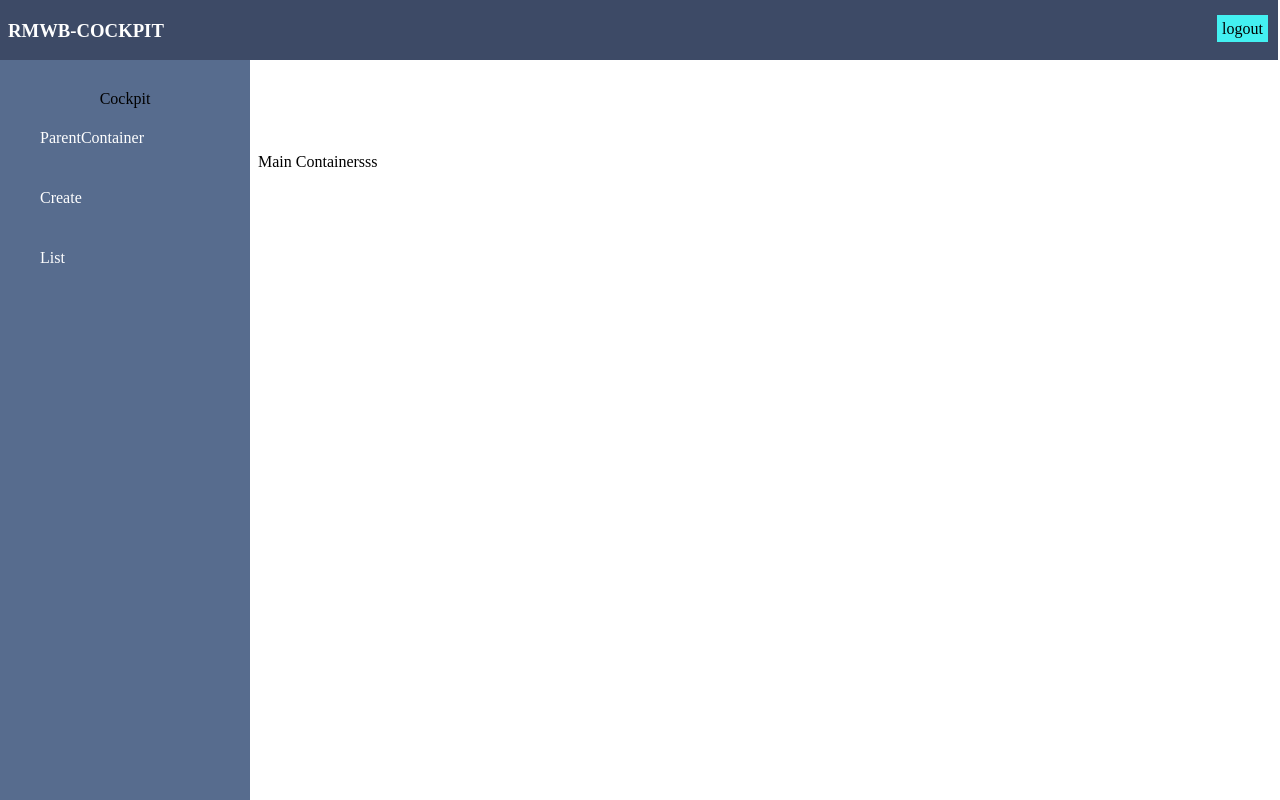
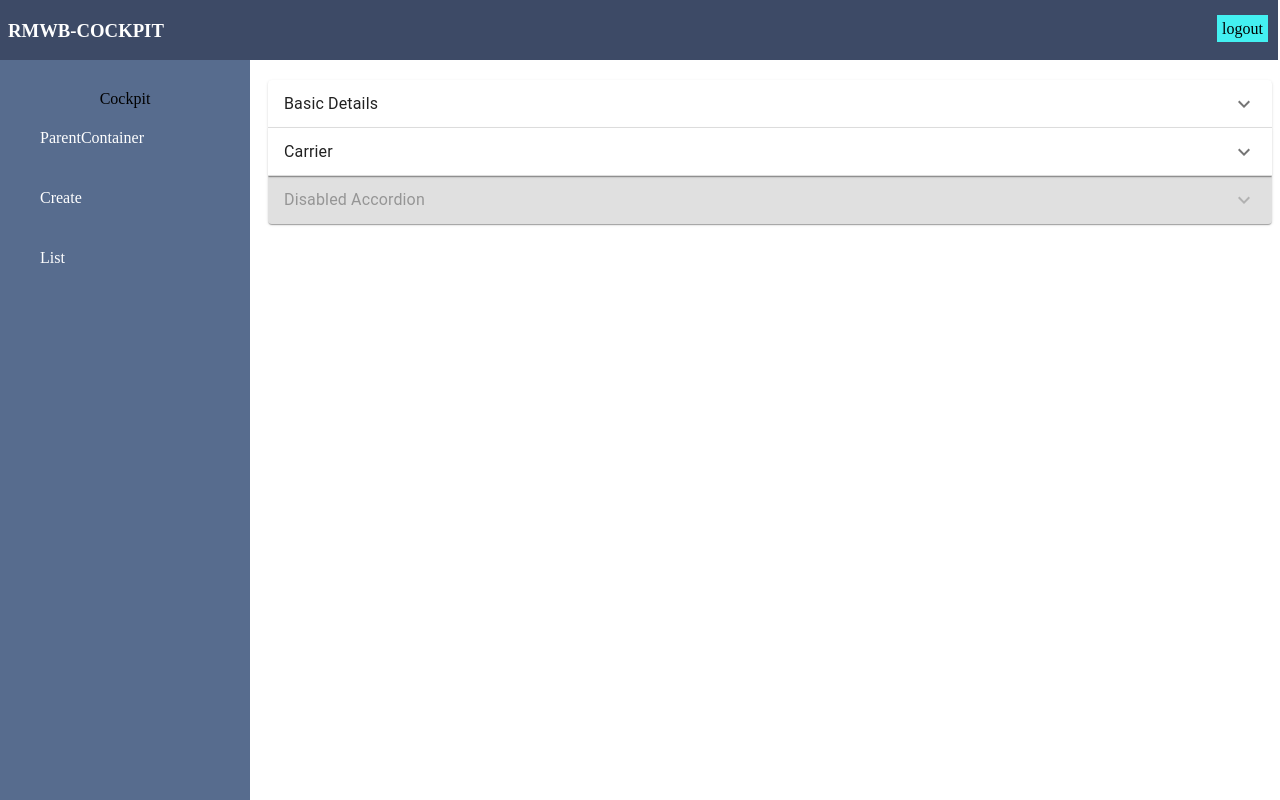
Before and after one commit to kalesmca/react-lifcycle-poc, a React (Create React App) app in the folder lifecycle-test-app/: page /profile in a window 1280 px wide. Built offline with nearby package versions, Linux system fonts and the light colour scheme; the HTML template or start-up script is replaced by a standard one.

Commit message:
color changes by dynamically

```diff
--- a/lifecycle-test-app/package.json
+++ b/lifecycle-test-app/package.json
@@ -5,6 +5,7 @@
   "dependencies": {
     "@emotion/react": "^11.8.2",
     "@emotion/styled": "^11.8.1",
+    "@mui/icons-material": "^5.5.1",
     "@mui/material": "^5.5.1",
     "@mui/styled-engine-sc": "^5.4.2",
     "@testing-library/jest-dom": "^5.16.2",
@@ -14,6 +15,7 @@
     "react-dom": "^17.0.2",
     "react-router-dom": "^6.2.2",
     "react-scripts": "5.0.0",
+    "sass": "^1.49.9",
     "styled-components": "^5.3.3",
     "web-vitals": "^2.1.4"
   },
--- a/lifecycle-test-app/src/App.js
+++ b/lifecycle-test-app/src/App.js
@@ -1,10 +1,16 @@
-import React from "react";
+import React,{useEffect} from "react";
 import { BrowserRouter } from "react-router-dom";
 import LayoutContainer from './containers/layout/layout-container';
+import {dark} from './config/constants';
 
 import './index.css'
 
 const App = () => {
+  useEffect(()=>{
+    document.documentElement.style.setProperty('--primaryColor', dark.primaryColor);
+    document.documentElement.style.setProperty('--secondaryColor', dark.secondaryColor);
+    document.documentElement.style.setProperty('--textColor', dark.textColor);
+  })
   return (
     <BrowserRouter >
       <div className="w-100">
--- /dev/null
+++ b/lifecycle-test-app/src/config/constants.js
@@ -0,0 +1,5 @@
+export const dark ={
+    primaryColor: "#576c8e",
+    secondaryColor: '#43F0F1',
+    textColor:'#fff',
+}
--- a/lifecycle-test-app/src/containers/class-component-POC/parent-container-component.js
+++ b/lifecycle-test-app/src/containers/class-component-POC/parent-container-component.js
@@ -39,7 +39,7 @@ export default class ParentContainer extends React.Component {
     render(){
         console.log('parent render method trigging');
         return(
-            <div>ParentContainer
+            <div className="container">ParentContainer
                 <div>Parent</div>
                 <div>Name : <input  value={this.state.name} onChange={(e)=>{this.setState({name:e.target.value})}}/></div>
                 <Child1Container name={this.state.name}/>
--- a/lifecycle-test-app/src/containers/create/investment-type.js
+++ b/lifecycle-test-app/src/containers/create/investment-type.js
@@ -2,7 +2,7 @@ import React from 'react';
 
 function InvestmentType(props) {
     return (
-        <div style={{height : "800px", width: "400px", background:"red"}}>
+        <div className='container'>
             InvestmentType
 
         </div>
--- a/lifecycle-test-app/src/containers/create/investment.js
+++ b/lifecycle-test-app/src/containers/create/investment.js
@@ -2,7 +2,7 @@ import React from 'react';
 
 function Investment(props) {
     return (
-        <div>
+        <div className='container'>
             Investment
         </div>
     );
--- a/lifecycle-test-app/src/containers/layout/components/header.js
+++ b/lifecycle-test-app/src/containers/layout/components/header.js
@@ -1,5 +1,6 @@
 import React from 'react';
 import "../../../index.css";
+import {Link } from "react-router-dom";
 
 
 const HeaderComponent = (props) =>{
@@ -13,7 +14,9 @@ const HeaderComponent = (props) =>{
 
                     </div>
                     <div className="header-right">
+                    <Link to="/profile"><i className="fa fa-user" style={{color:"white", marginRight:"20px"}}></i></Link>
                         <a className="logout-btn">logout</a>
+
                     </div>
 
                 </header>
--- a/lifecycle-test-app/src/containers/layout/layout-container.js
+++ b/lifecycle-test-app/src/containers/layout/layout-container.js
@@ -1,4 +1,4 @@
-import React from 'react';
+import React, { lazy } from 'react';
 import "../../index.css";
 import HeaderComponent from './components/header';
 import SideBarComponent from './components/sidenav';
@@ -10,6 +10,7 @@ const CreateInvestmentComponent = React.lazy(() => import("../create/investment"
 const CreateTypeComponent = React.lazy(() => import("../create/investment-type"));
 const InvestmentTypeListComponent = React.lazy(() => import("../list/investment-types"));
 const InvestmentList = React.lazy(() => import("../list/investmentList"));
+const ProfileContainer = React.lazy(()=> import("../profile/profileContainer"));
 
 
 
@@ -43,6 +44,9 @@ const LayoutContainer = (props) => {
           <Route path="types-list" element={<React.Suspense fallback={<>...</>}>
                 <InvestmentTypeListComponent />
               </React.Suspense>} />
+              <Route path="profile" element={<React.Suspense fallback={<>...</>}>
+                <ProfileContainer />
+              </React.Suspense>} />
 
           {/* Using path="*"" means "match anything", so this route
                 acts like a catch-all for URLs that we don't have explicit
@@ -51,13 +55,13 @@ const LayoutContainer = (props) => {
                 <ParentContainer />
               </React.Suspense>} />
 
+
+
       </Routes>
 
 
 
         <div className="container">
-          Main Containersss
-
 
             <Outlet />
 
--- /dev/null
+++ b/lifecycle-test-app/src/containers/profile/profile.scss
@@ -0,0 +1,11 @@
+.container{
+    .dob-date{
+        outline: 0;
+        border-width: 0 0 1px;
+        border-color: black;
+        margin-top: 35px;
+        margin-left: 7px;
+        margin-right: 7px;
+        width: 26%;
+    }
+}
--- /dev/null
+++ b/lifecycle-test-app/src/containers/profile/profileContainer.js
@@ -0,0 +1,77 @@
+import React from 'react';
+import {TextField, Box} from '@mui/material';
+import './profile.scss';
+import Accordion from '@mui/material/Accordion';
+import AccordionSummary from '@mui/material/AccordionSummary';
+import AccordionDetails from '@mui/material/AccordionDetails';
+import Typography from '@mui/material/Typography';
+import ExpandMoreIcon from '@mui/icons-material/ExpandMore';
+
+
+export default function ProfileContainer() {
+  return (
+    <div className='container'>
+        <div>
+        <Accordion>
+        <AccordionSummary
+          expandIcon={<ExpandMoreIcon />}
+          aria-controls="panel1a-content"
+          id="panel1a-header"
+        >
+          <Typography>Basic Details</Typography>
+        </AccordionSummary>
+        <AccordionDetails>
+          <Typography>
+          <Box
+            component="form"
+            sx={{
+                '& .MuiTextField-root': { m: 1, width: '33ch',  },
+            }}
+            noValidate
+            autoComplete="off"
+        >
+             <TextField id="standard-basic" label="Name" variant="standard" />
+             <input className="dob-date" type="date" id="birthday" name="birthday" />
+             <TextField id="standard-basic" label="Email-ID" variant="standard" />
+             <TextField id="standard-basic" label="Blood Group" variant="standard" />
+             <TextField id="standard-basic" label="Mobile Number" variant="standard" />
+
+
+
+
+            </Box>
+          </Typography>
+        </AccordionDetails>
+      </Accordion>
+      <Accordion>
+        <AccordionSummary
+          expandIcon={<ExpandMoreIcon />}
+          aria-controls="panel2a-content"
+          id="panel2a-header"
+        >
+          <Typography>Carrier</Typography>
+        </AccordionSummary>
+        <AccordionDetails>
+          <Typography>
+            Lorem ipsum dolor sit amet, consectetur adipiscing elit. Suspendisse
+            malesuada lacus ex, sit amet blandit leo lobortis eget.
+          </Typography>
+        </AccordionDetails>
+      </Accordion>
+      <Accordion disabled>
+        <AccordionSummary
+          expandIcon={<ExpandMoreIcon />}
+          aria-controls="panel3a-content"
+          id="panel3a-header"
+        >
+          <Typography>Disabled Accordion</Typography>
+        </AccordionSummary>
+      </Accordion>
+
+
+
+
+        </div>
+    </div>
+  )
+}
--- a/lifecycle-test-app/src/index.css
+++ b/lifecycle-test-app/src/index.css
@@ -10,7 +10,7 @@ body{
   }
 
   .header-left h3{
-    color: #fff;
+    color: var(--textColor);
     margin: 0;
     text-transform: uppercase;
     font-size: 22;
@@ -29,7 +29,7 @@ body{
 
   .logout-btn{
     padding: 5px;
-    background: #43F0F1
+    background: var(--secondaryColor);
   }
   .sidebar{
     background: #576c8e;
@@ -44,7 +44,7 @@ body{
   }
 
   .sidebar a{
-    color: #fff;
+    color: var(--textColor);
     display: block;
     width: 100%;
     line-height: 60px;
@@ -59,13 +59,20 @@ body{
     padding-right: 10px
   }
 
+  .fa-user{
+    color: white;
+  }
+  fa-user:hover{
+    color: var(--secondaryColor);;
+  }
+
   .sidebar a:hover{
-    background: #43F0F1
+    background: var(--secondaryColor);
   }
 
   label #sidebar-btn{
     z-index: 1;
-    color: #fff;
+    color: var(--textColor);
     position: fixed;
     cursor: pointer;
     left: 200px;
@@ -76,7 +83,7 @@ body{
   }
 
   label #sidebar-btn:hover{
-    color:#43F0F1;
+    color:var(--secondaryColor);;
   }
 
   #check:checked ~ .sidebar{
@@ -94,8 +101,8 @@ body{
   }
 
   .container{
-    margin-left: 250px;
-    margin-top: 60px;
+    margin-left: 260px;
+    margin-top: 80px;
   }
 
   #check:checked ~ .container{
```
Also changed, not shown: 1 other file (tests, documents, lock files or other folders).
